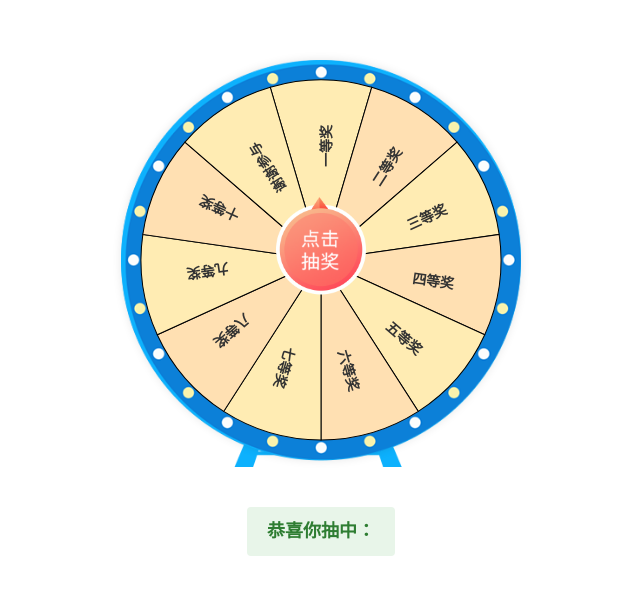
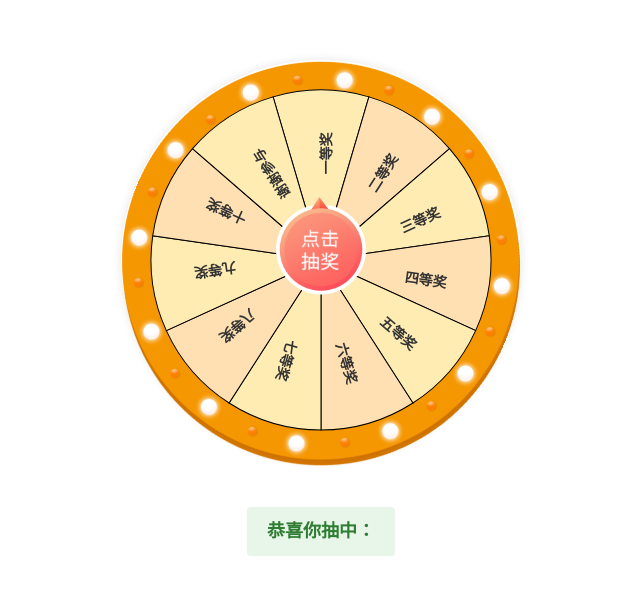
Before and after one commit to 595650661/teach-tools, a Vue app: page / in a window 1280 px wide. Shown: the part 102-696 px from the top of the page, without its empty margins (99-739 px from the left). Built offline with nearby package versions, Linux system fonts and the light colour scheme; the HTML template or start-up script is replaced by a standard one.

Commit message:
feat: 背景动画

```diff
--- a/src/views/HomeView.vue
+++ b/src/views/HomeView.vue
@@ -1,6 +1,11 @@
 <template>
   <div class="wheel-wrapper">
     <div class="wheel-container">
+      <!-- 添加旋转背景图 -->
+      <div
+        class="wheel-bg"
+        :style="{ '--rotate-direction': isReverseRotation ? 'reverse' : 'normal' }"
+      ></div>
       <canvas ref="wheelCanvas" width="400" height="400" style="background: none"></canvas>
       <!-- 中心指针 -->
       <img
@@ -18,7 +23,7 @@
 import { ref, onMounted, onBeforeUnmount } from 'vue'
 import POINTER from '@/assets/images/pointer.png'
 import POINTER_CLICK from '@/assets/images/click-pointer.png'
-import WHEEL_BG from '@/assets/images/turnplate-bg.png'
+// import WHEEL_BG from '@/assets/images/turnplate-bg.png'
 const prizes = [
   '一等奖',
   '二等奖',
@@ -43,7 +48,7 @@ const CENTER_X = CANVAS_WIDTH * 0.5
 // 画布中心的 Y 坐标
 const CENTER_Y = CANVAS_HEIGHT * 0.5
 // 转盘的半径（留出 20 像素的边距）
-const WHEEL_RADIUS = CANVAS_WIDTH * 0.5 - 20
+const WHEEL_RADIUS = CANVAS_WIDTH * 0.5 - 30
 // 扇形区域的交替颜色
 const SECTOR_COLORS = ['#ffecb3', '#ffe0b2']
 // 文字距离转盘中心的半径
@@ -54,6 +59,7 @@ const CENTER_CIRCLE_RADIUS = 30
 // 状态定义
 const wheelCanvas = ref<HTMLCanvasElement | null>(null)
 const isSpinning = ref(false)
+const isReverseRotation = ref(true) // 控制旋转方向，false为正向，true为逆向
 const winner = ref<number | null>(null)
 const currentAngle = ref<number>(270 - 360 / prizes.length / 2) // 动态计算初始角度，确保指针指向第一个奖项中心
 let animationFrameId: number | null = null
@@ -250,12 +256,34 @@ onBeforeUnmount(() => {
   align-items: center;
   padding: 20px;
 }
+/* 添加旋转动画 */
+@keyframes rotate {
+  from {
+    transform: rotate(0deg);
+  }
+  to {
+    transform: rotate(360deg);
+  }
+}
+/* 新增的背景元素 */
+.wheel-bg {
+  position: absolute;
+  top: 0;
+  left: 0;
+  width: 100%;
+  height: 100%;
+  background-image: url('@/assets/images/turnplate-bg2.png');
+  background-size: contain;
+  background-repeat: no-repeat;
+  background-position: center;
+  animation: rotate 8s linear infinite;
+  animation-direction: var(--rotate-direction, normal);
+  z-index: -1; /* 确保背景在转盘下方 */
+}
 
 .wheel-container {
   position: relative;
   margin: 20px 0;
-  background-image: url('@/assets/images/turnplate-bg.png');
-  background-size: contain;
 }
 
 canvas {
@@ -287,7 +315,6 @@ canvas {
   height: 30px;
   background-color: #f44336;
   border-radius: 50%;
-  z-index: 2;
 }
 
 /* 指向外围的箭头 */
@@ -302,7 +329,6 @@ canvas {
   border-left: 12px solid transparent;
   border-right: 12px solid transparent;
   border-bottom: 40px solid #f44336;
-  z-index: 1;
 }
 
 button {
```
